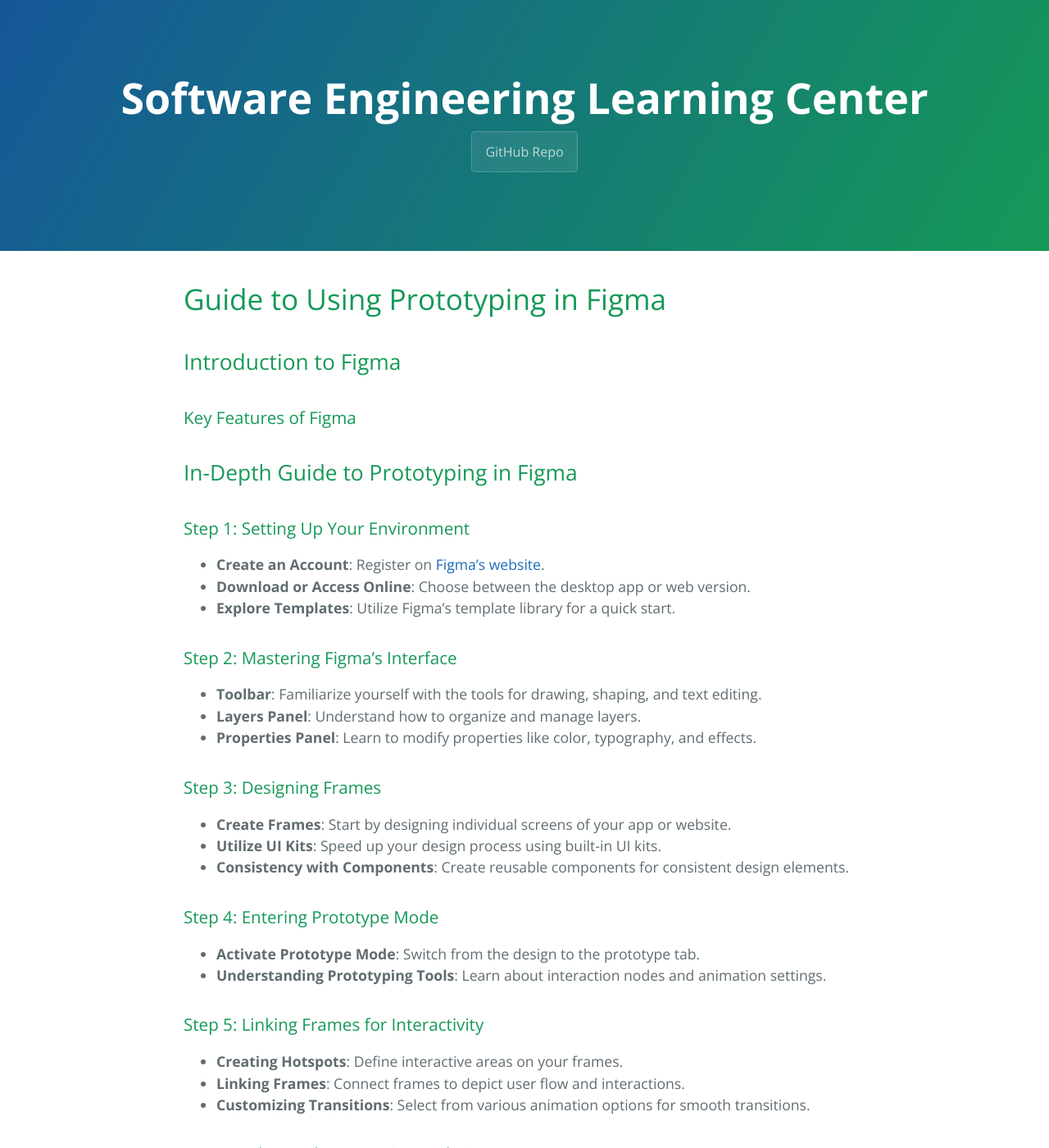
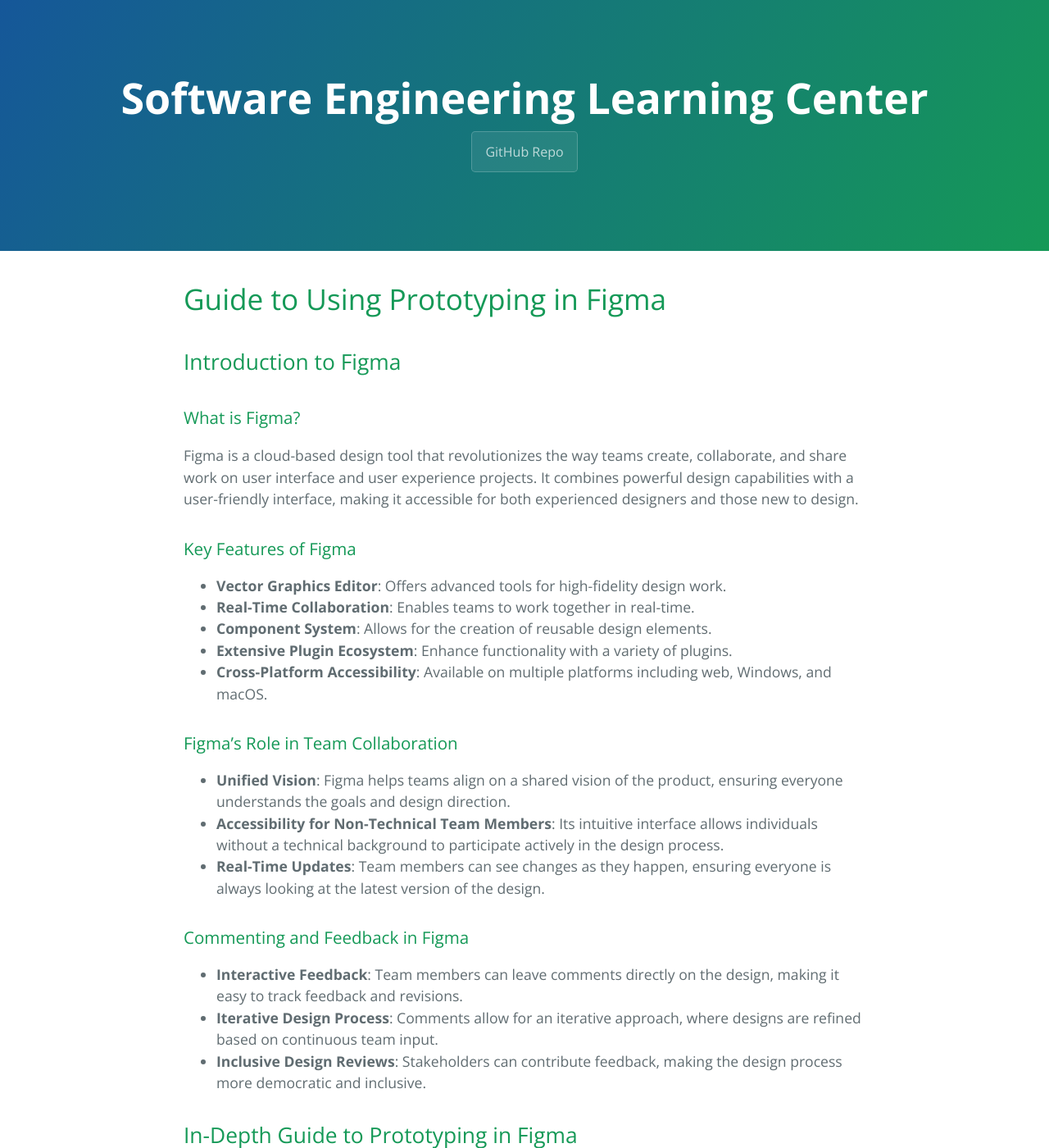
Before and after one commit to learning-software-engineering/learning-software-engineering.github.io, a Jekyll site: the page built from Topics/User_Experience/Prototyping.md, in a window 1280 px wide and 1400 px high. Shown: the whole window at 82% size. Built offline with Jekyll 4.4.1, drawn with Linux system fonts in a browser that asks for light colours; our own code applies the rules of GitHub Pages for plain Markdown files; some of the changed text lies outside the part shown.

Commit message:
Added an intro and conclusion

```diff
--- a/Topics/User_Experience/Prototyping.md
+++ b/Topics/User_Experience/Prototyping.md
@@ -2,8 +2,25 @@
 
 ## Introduction to Figma
 
+### What is Figma?
+Figma is a cloud-based design tool that revolutionizes the way teams create, collaborate, and share work on user interface and user experience projects. It combines powerful design capabilities with a user-friendly interface, making it accessible for both experienced designers and those new to design.
+
 ### Key Features of Figma
+- **Vector Graphics Editor**: Offers advanced tools for high-fidelity design work.
+- **Real-Time Collaboration**: Enables teams to work together in real-time.
+- **Component System**: Allows for the creation of reusable design elements.
+- **Extensive Plugin Ecosystem**: Enhance functionality with a variety of plugins.
+- **Cross-Platform Accessibility**: Available on multiple platforms including web, Windows, and macOS.
 
+### Figma's Role in Team Collaboration
+- **Unified Vision**: Figma helps teams align on a shared vision of the product, ensuring everyone understands the goals and design direction.
+- **Accessibility for Non-Technical Team Members**: Its intuitive interface allows individuals without a technical background to participate actively in the design process.
+- **Real-Time Updates**: Team members can see changes as they happen, ensuring everyone is always looking at the latest version of the design.
+
+### Commenting and Feedback in Figma
+- **Interactive Feedback**: Team members can leave comments directly on the design, making it easy to track feedback and revisions.
+- **Iterative Design Process**: Comments allow for an iterative approach, where designs are refined based on continuous team input.
+- **Inclusive Design Reviews**: Stakeholders can contribute feedback, making the design process more democratic and inclusive.
 
 ## In-Depth Guide to Prototyping in Figma
 
@@ -46,3 +63,5 @@
 - **Collaborative Review Sessions**: Conduct live review sessions where team members can provide input in real-time.
 
 ## Conclusion
+
+Prototyping in Figma is a critical step in the design process. It allows for testing, iteration, and communication, bridging the gap between design and development. By mastering Figma’s prototyping capabilities, designers can create more effective and user-friendly designs.
```
